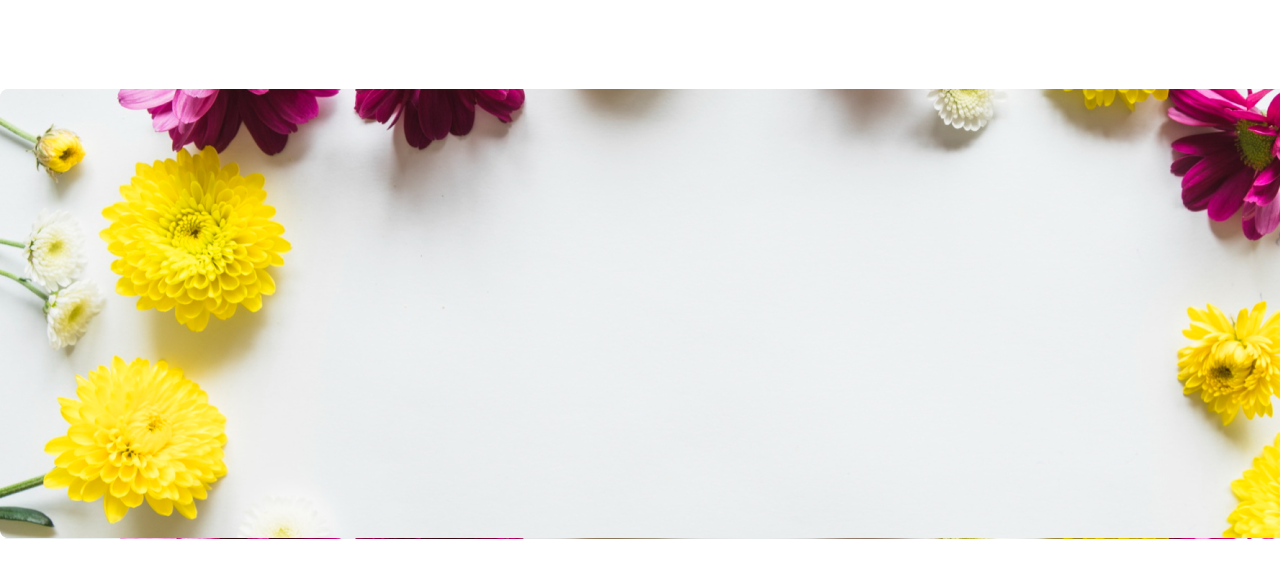
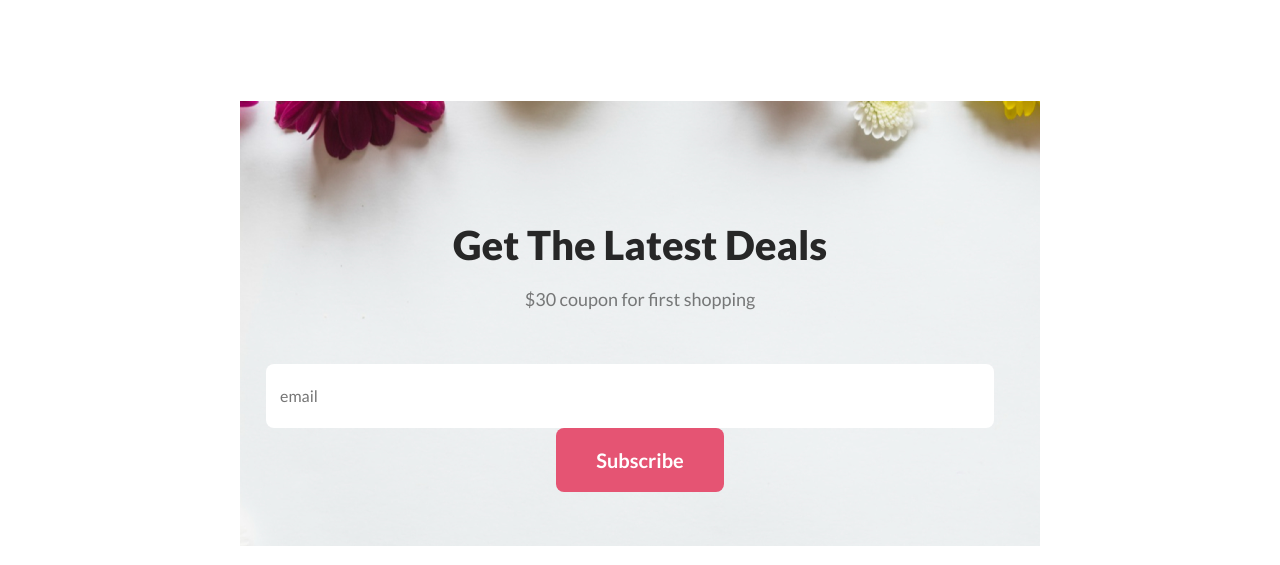
Before and after one commit to Amin7775/Bloom-Online-Flower-Shop, a plain HTML site: page index.html in a window 1280 px wide. Shown: the part 3607-4172 px from the top of the page. Before the commit the page ends 4146 px from the top, so only its background shows below. Drawn offline with Linux system fonts and the light colour scheme.

Commit message:
Subscribe Section Added

```diff
--- a/index.html
+++ b/index.html
@@ -139,10 +139,15 @@
         <!-- Instagram Section End -->
         <!-- Subscribe Section Start -->
         <section class="Subscribe">
-            <div class="subscribe-container">
-
+            <div class="subscribe-container primary-margin">
+                <h1 class="subscribe-title primary-title-color">Get The Latest Deals</h1>
+                <p class="subscribe-description primary-description-color">$30 coupon for first shopping</p>
+                <div class="subscribe-input-field">
+                    <input class="subscribe-email " type="email" placeholder="email">
+                    <button class="btn">Subscribe</button>
+                </div>
             </div>
-        </section>
+        </section><br>
         <!-- Subscribe Section End -->
     </main>
     <!--Main End-->
--- a/styles/style.css
+++ b/styles/style.css
@@ -16,8 +16,25 @@
   margin: 0 240px;
 }
 
-.text-color-change{
-    color: #E55473;
+.text-color-change {
+  color: #e55473;
+}
+
+.btn {
+    border-radius: 8px;
+    background: #e55473;
+    padding: 20px 40px;
+    font-size: 20px;
+    color: white;
+    cursor: pointer;
+    font-weight: 700;
+    border: 0px;
+  }
+
+  .btn:hover {
+    font-size: 22px;
+    background-color: black;
+    border:2px solid #e55473;
   }
 
 /* Shared styles End*/
@@ -54,22 +71,6 @@
   font-size: 18px;
   line-height: 30px;
   margin: 30px 0;
-}
-
-.btn {
-  border-radius: 8px;
-  background: #e55473;
-  padding: 20px 40px;
-  font-size: 20px;
-  color: white;
-  cursor: pointer;
-  font-weight: 700;
-  border: 0px;
-}
-
-.btn:hover {
-  font-size: 22px;
-  background-color: black;
 }
 
 /* Header Styles End*/
@@ -181,18 +182,18 @@
   margin-bottom: 120px;
 }
 
-.deal-contents{
+.deal-contents {
   /* margin-left: 430px; */
   margin-right: 10vw;
 }
 
-.deal-title{
+.deal-title {
   font-size: 40px;
   font-weight: 800;
   margin-bottom: 25px;
 }
 
-.deal-description{
+.deal-description {
   font-size: 18px;
   width: 580px;
   line-height: 30px;
@@ -200,44 +201,83 @@
   text-align: center;
 }
 
-.deal-btn{
+.deal-btn {
   margin-left: 35%;
 }
 
 /*Section: Hot Deals - End */
 /*Section: Instagram - Start */
-.instagram-contents{
+.instagram-contents {
   text-align: center;
 }
 
-.instagram-title{
+.instagram-title {
   font-size: 40px;
   font-weight: 800;
   /* margin-bottom: 25px; */
 }
 
-.instagram-description{
+.instagram-description {
   width: 600px;
   font-size: 18px;
   line-height: 30px;
   margin: 25px auto;
 }
 
-.instagram-image-container{
+.instagram-image-container {
   margin-top: 40px;
   display: flex;
-    justify-content: space-evenly;
+  justify-content: space-between;
   margin-bottom: 120px;
 }
 
-.instagram-photo{
-    width: 330px;
+.instagram-photo {
+  width: 340px;
 }
 /*Section: Instagram - End */
 /*Section: Subscribe - Start */
-.subscribe-container{
-    height: 450px;
-    background: url('../Asset/Rectangle 9.png');
+.Subscribe{
+    height: 445px;
+}
+.subscribe-container {
+  height: 445px;
+  background: url("../Asset/Rectangle 9.png");
+  background-repeat: no-repeat;
+  background-position: center;
+  overflow: auto;
+}
+
+.subscribe-title{
+    margin-top: 120px;
+    text-align: center;
+    font-size: 40px;
+    font-weight: 800;
+}
+
+.subscribe-description{
+    margin-top: 15px;
+    text-align: center;
+    font-size: 18px;
+    line-height: 30px;
+}
+
+.subscribe-input-field{
+    margin-top: 50px;
+    text-align: center;
+}
+
+.subscribe-email{
+    font-size: 16px;
+    width: 700px;
+height: 50px;
+border: 0px;
+padding: 7px 14px;
+margin-right: 20px;
+border-radius: 8px;
+}
+
+.subscribe-email:hover{
+    border:2px solid #e55473;
 }
 /*Section: Subscribe - End */
 
```
Lines whose indentation alone changed are shown as unchanged.
